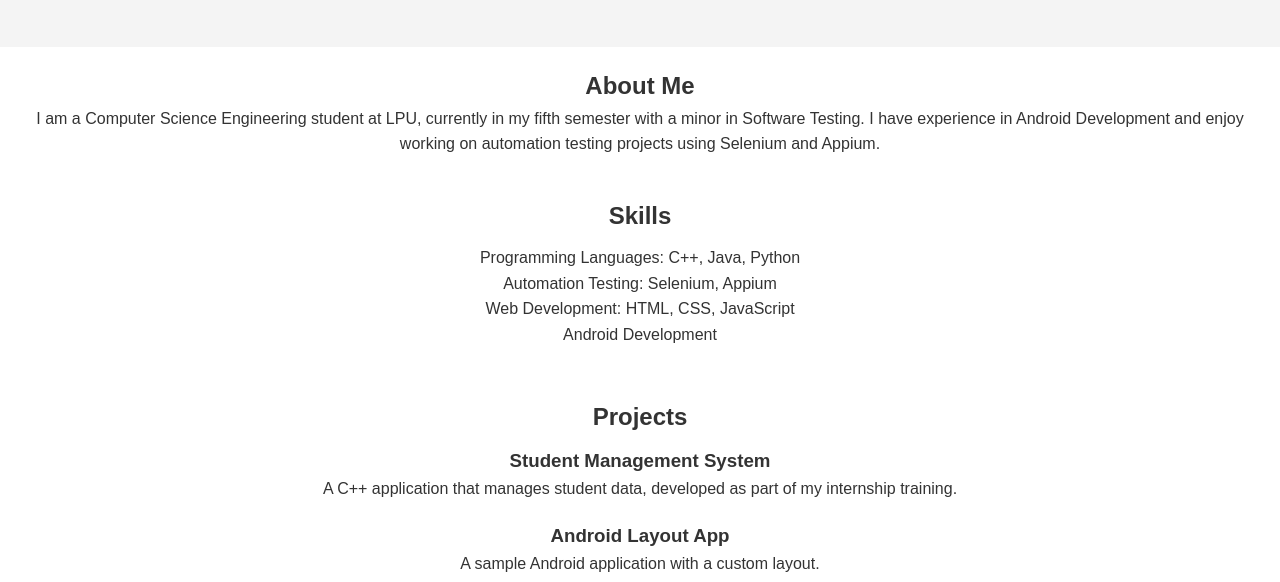
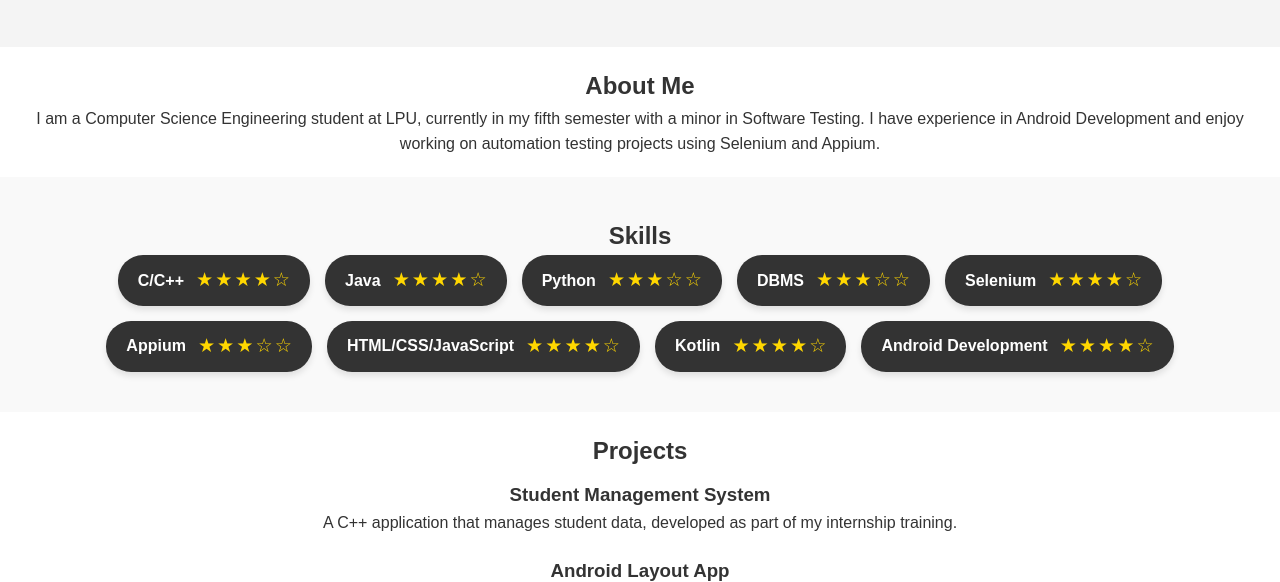
Before and after one commit to dipalikunwar/dipalikunwar.github.io, a plain HTML site: page index.html in a window 1280 px wide. Shown: the part 223-805 px from the top of the page. Drawn offline with Linux system fonts and the light colour scheme.

Commit message:
added rating in skills

```diff
--- a/index.html
+++ b/index.html
@@ -82,6 +82,53 @@
             cursor: pointer;
         }
 
+        /* Skills Section */
+        #skills {
+            padding: 40px 20px;
+            background-color: #f9f9f9;
+        }
+
+        .skills-container {
+            display: flex;
+            flex-wrap: wrap;
+            justify-content: center;
+            gap: 15px;
+        }
+
+        .skill {
+            background-color: #333;
+            color: #fff;
+            padding: 10px 20px;
+            border-radius: 25px;
+            display: flex;
+            align-items: center;
+            gap: 10px;
+            box-shadow: 0 4px 6px rgba(0, 0, 0, 0.1);
+        }
+
+        .skill-name {
+            font-weight: bold;
+            font-size: 1rem;
+        }
+
+        .stars {
+            display: flex;
+        }
+
+        .stars span {
+            color: gold;
+            font-size: 1.2rem;
+            margin-left: 2px;
+        }
+
+        /* Hover Effect */
+        .skill:hover {
+            background-color: #444;
+            transform: scale(1.05);
+            transition: transform 0.3s ease, background-color 0.3s ease;
+        }
+
+
     </style>
 </head>
 <body>
@@ -116,13 +163,67 @@
     <!-- Skills Section -->
     <section id="skills">
         <h2>Skills</h2>
-        <ul>
-            <li>Programming Languages: C++, Java, Python</li>
-            <li>Automation Testing: Selenium, Appium</li>
-            <li>Web Development: HTML, CSS, JavaScript</li>
-            <li>Android Development</li>
-        </ul>
+        <div class="skills-container">
+            <div class="skill">
+                <span class="skill-name">C/C++</span>
+                <div class="stars">
+                    <span>★</span><span>★</span><span>★</span><span>★</span><span>☆</span>
+                </div>
+            </div>
+            <div class="skill">
+                <span class="skill-name">Java</span>
+                <div class="stars">
+                    <span>★</span><span>★</span><span>★</span><span>★</span><span>☆</span>
+                </div>
+            </div>
+            <div class="skill">
+                <span class="skill-name">Python</span>
+                <div class="stars">
+                    <span>★</span><span>★</span><span>★</span><span>☆</span><span>☆</span>
+                </div>
+            </div>
+            <div class="skill">
+                <span class="skill-name">DBMS</span>
+                <div class="stars">
+                    <span>★</span><span>★</span><span>★</span><span>☆</span><span>☆</span>
+                </div>
+            </div>
+            <div class="skill">
+                <span class="skill-name">Selenium</span>
+                <div class="stars">
+                    <span>★</span><span>★</span><span>★</span><span>★</span><span>☆</span>
+                </div>
+            </div>
+            <div class="skill">
+                <span class="skill-name">Appium</span>
+                <div class="stars">
+                    <span>★</span><span>★</span><span>★</span><span>☆</span><span>☆</span>
+                </div>
+            </div>
+            <div class="skill">
+                <span class="skill-name">HTML/CSS/JavaScript</span>
+                <div class="stars">
+                    <span>★</span><span>★</span><span>★</span><span>★</span><span>☆</span>
+                </div>
+            </div>
+
+            <div class="skill">
+                <span class="skill-name">Kotlin</span>
+                <div class="stars">
+                    <span>★</span><span>★</span><span>★</span><span>★</span><span>☆</span>
+                </div>
+            </div>
+
+            <div class="skill">
+                <span class="skill-name">Android Development</span>
+                <div class="stars">
+                    <span>★</span><span>★</span><span>★</span><span>★</span><span>☆</span>
+                </div>
+            </div>
+
+        </div>
     </section>
+
 
     <!-- Projects Section -->
     <section id="projects">
```
